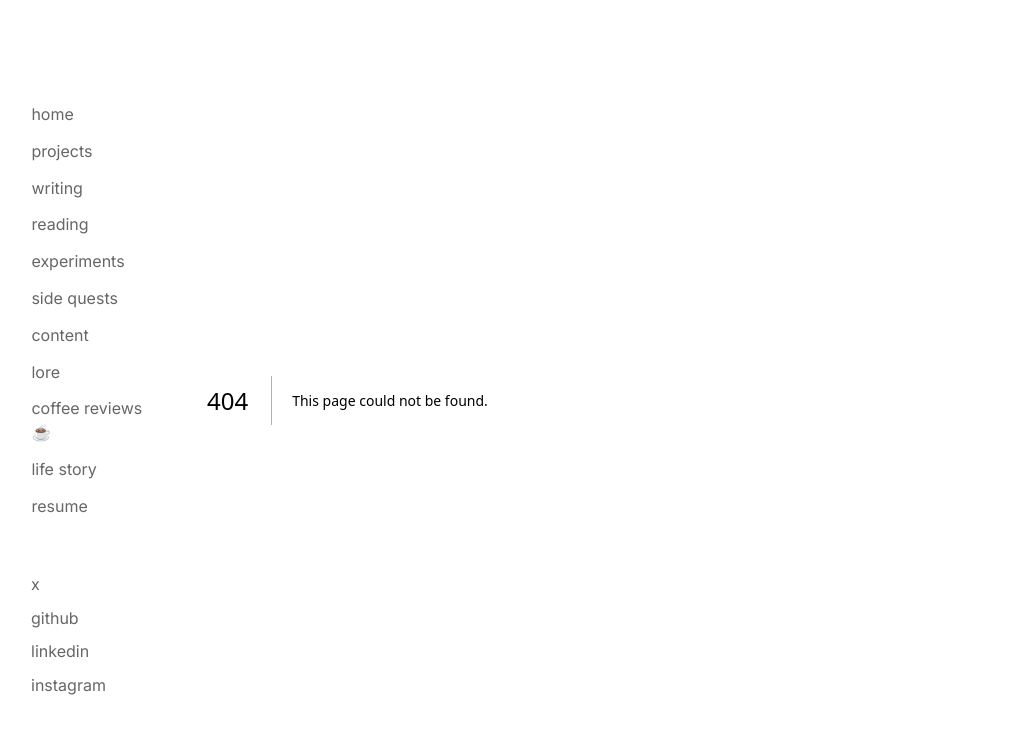
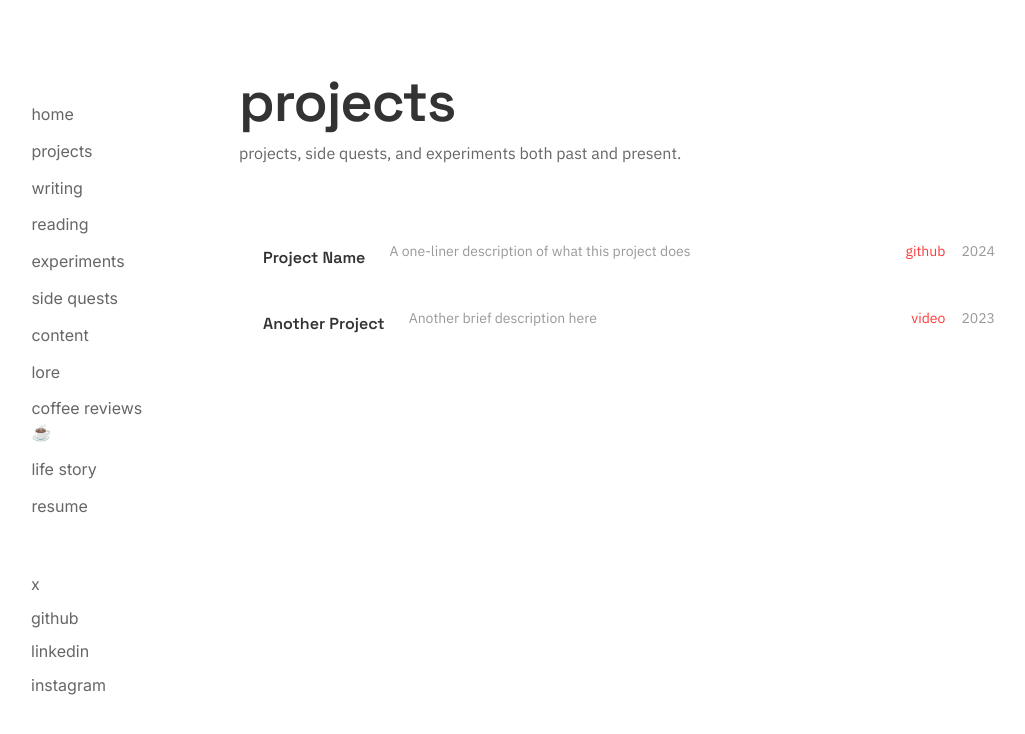
Before and after one commit to alexshibu1/alexshibu.com, a Next.js app: page /projects in a window 1280 px wide. Before the commit this address had no page. Shown: the top 734 px of the page, without its empty margins (49-1074 px from the left). Built offline with nearby package versions, Linux system fonts and the light colour scheme.

Commit message:
sunday changes. made the projects apge

```diff
--- a/app/components/sidebar.tsx
+++ b/app/components/sidebar.tsx
@@ -9,7 +9,7 @@ export default function Sidebar() {
         <Link href="/" className={linkClassName}>
           home
         </Link>
-        <Link href="/work" className={linkClassName}>
+        <Link href="/projects" className={linkClassName}>
           projects
         </Link>
         <Link href="/writing" className={linkClassName}>
--- a/app/globals.css
+++ b/app/globals.css
@@ -297,6 +297,85 @@ body {
   white-space: nowrap; /* Prevent date wrapping */
 }
 
+/* Projects list */
+.projects-list {
+  margin-top: 2rem;
+  padding-left: 0;
+  list-style: none;
+  width: 100%;
+}
+
+.project-item {
+  display: flex;
+  justify-content: space-between;
+  align-items: center; /* Back to center */
+  margin-bottom: 1rem;
+  gap: 1.5rem;
+  white-space: nowrap;
+  width: 100%;
+}
+
+.project-left {
+  display: inline-flex;
+  align-items: center; /* Back to center */
+  gap: 1.5rem;
+  flex: 1;
+  min-width: 0;
+  white-space: nowrap;
+  overflow: hidden;
+}
+
+.project-title {
+  font-family: var(--font-space-grotesk), system-ui, sans-serif;
+  font-size: 20px;
+  font-weight: 600;
+  color: #333;
+  margin: 0;
+  padding: 0;
+  display: inline-block;
+  white-space: nowrap;
+  line-height: 1.4; /* Match the description line-height */
+  vertical-align: middle;
+}
+
+.project-desc {
+  font-size: 14px;
+  color: #999;
+  line-height: 1.4; /* Consistent with title */
+  display: inline-block;
+  white-space: nowrap;
+  vertical-align: middle;
+}
+
+.project-right {
+  display: inline-flex;
+  align-items: center; /* Back to center */
+  gap: 1rem;
+  white-space: nowrap;
+  flex-shrink: 0;
+}
+
+.project-link {
+  font-size: 14px;
+  color: #ff3a3a;
+  text-decoration: none;
+  line-height: 1.4; /* Match other elements */
+  vertical-align: middle;
+  display: inline-block;
+}
+
+.project-link:hover {
+  text-decoration: underline;
+}
+
+.project-date {
+  font-size: 14px;
+  color: #999;
+  line-height: 1.4; /* Match other elements */
+  vertical-align: middle;
+  display: inline-block;
+}
+
 /* Responsive */
 
 @media (max-width: 800px) {
--- /dev/null
+++ b/app/projects/page.tsx
@@ -0,0 +1,48 @@
+export default function WorkIndex() {
+  const projects = [
+    {
+      name: "Project Name",
+      description: "A one-liner description of what this project does",
+      link: "https://github.com/username/repo",
+      date: "2024",
+    },
+    {
+      name: "Another Project",
+      description: "Another brief description here",
+      link: "https://youtube.com/",
+      date: "2023",
+    },
+    // Add more projects here
+  ];
+
+  return (
+    <main className="page-content">
+      <h1 className="hero-heading">projects</h1>
+      <p className="hero-subline">
+        projects, side quests, and experiments both past and present.
+      </p>
+
+      <ul className="projects-list">
+        {projects.map((project, i) => (
+          <li key={i} className="project-item">
+            <div className="project-left">
+              <h3 className="project-title">{project.name}</h3>
+              <span className="project-desc">{project.description}</span>
+            </div>
+            <div className="project-right">
+              <a
+                href={project.link}
+                className="project-link"
+                target="_blank"
+                rel="noopener noreferrer"
+              >
+                {project.link.includes("github") ? "github" : "video"}
+              </a>
+              <span className="project-date">{project.date}</span>
+            </div>
+          </li>
+        ))}
+      </ul>
+    </main>
+  );
+}
--- a/app/work/page.tsx
+++ /dev/null
@@ -1,10 +0,0 @@
-export default function WorkIndex() {
-  return (
-    <main className="page-content">
-      <h1 className="hero-heading">work</h1>
-      <p className="hero-subline">
-        projects, side quests, and experiments from the builder gap year.
-      </p>
-    </main>
-  );
-}
```
